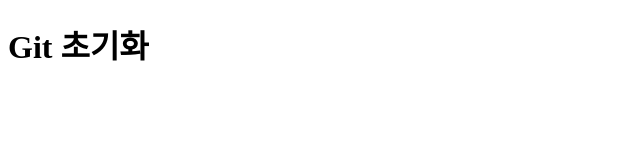
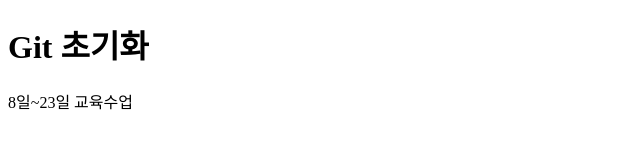
Before and after one commit to junggwangeun/git-study, a plain HTML site: page index.html in a window 1280 px wide. Shown: the whole page, without its empty margins (0-640 px from the left). Drawn offline with Linux system fonts and the light colour scheme.

Commit message:
[구조] 교육일시 추가

```diff
--- a/index.html
+++ b/index.html
@@ -8,5 +8,6 @@
 </head>
 <body>
     <h1>Git 초기화</h1>
+    <p>8일~23일 교육수업</p>
 </body>
 </html>
```
